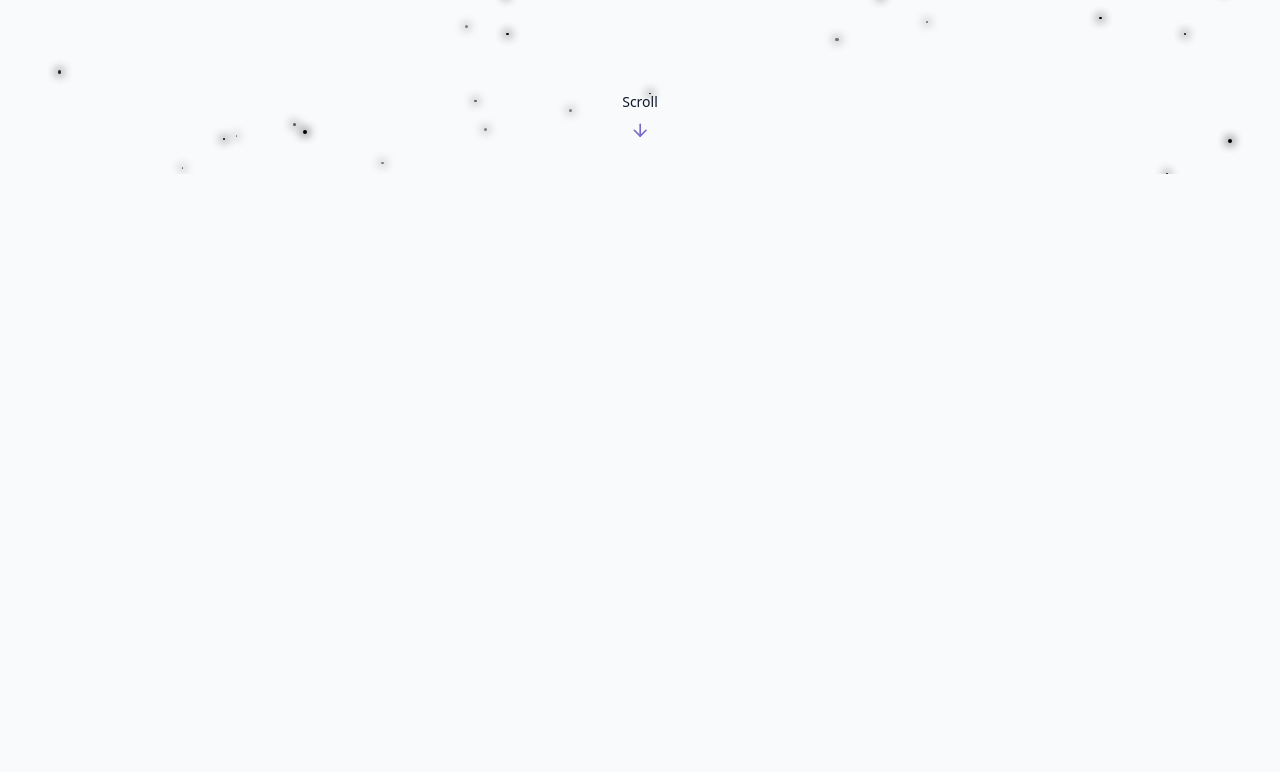
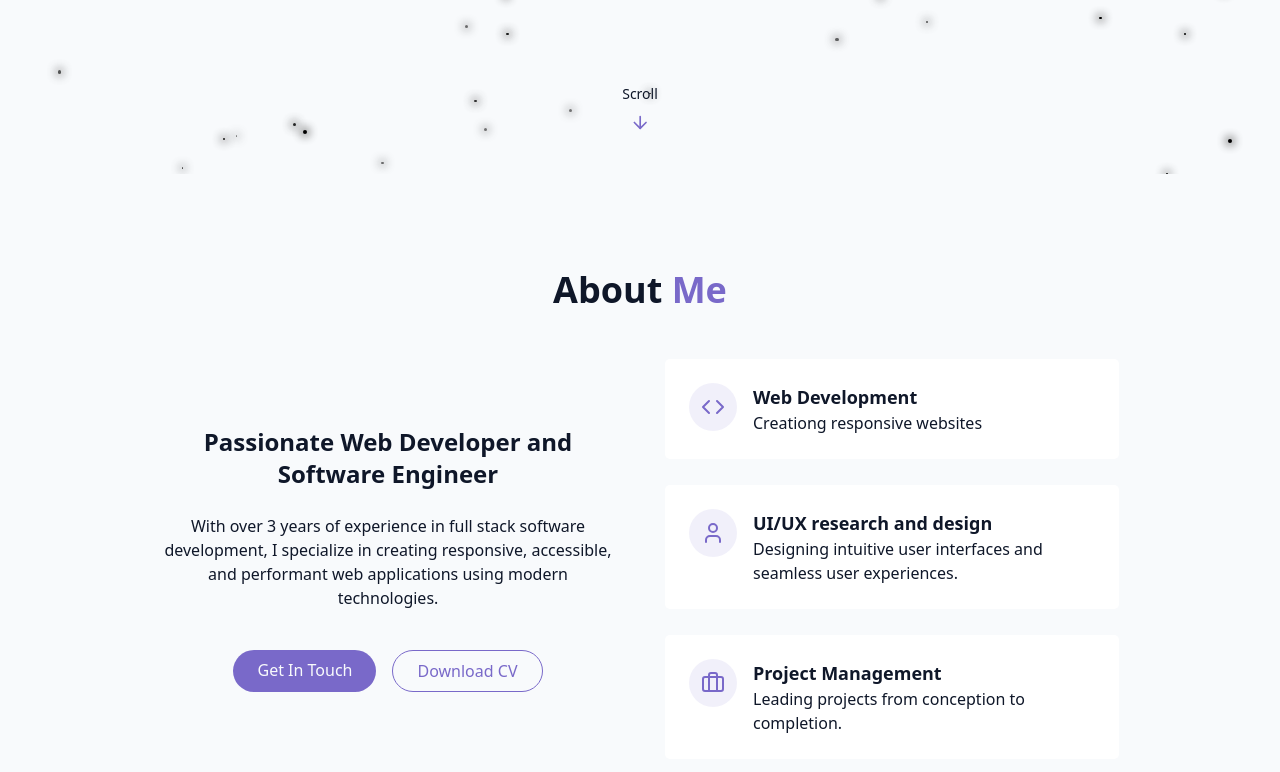
Before and after one commit to vishnutejnk/Portfolio, a React (Vite) app: page / in a window 1280 px wide. Shown: the part 626-1398 px from the top of the page. Before the commit the page ends 800 px from the top, so only its background shows below. Built offline with nearby package versions, Linux system fonts and the light colour scheme.

Commit message:
Add About Me section

```diff
--- /dev/null
+++ b/src/Components/AboutMeSection.tsx
@@ -0,0 +1,87 @@
+import { Briefcase, Code, User } from "lucide-react"
+
+export const AboutMeSection = () => {
+    return (
+        <section id="#about" className="py-24 px-4 relative">
+            <div className="container mx-auto max-w-5xl">
+                <h2 className="text-3xl md:text-4xl font-bold mb-12 text-center">
+                    About <span className="text-primary"> Me</span>
+                </h2>
+                <div className="grid grid-cols-1 md:grid-cols-2 gap-12 items-center">
+                    <div className="space-y-6">
+                        <h3 className="text-2xl font-semibold"> Passionate Web Developer and Software Engineer</h3>
+                        <p>
+                            With over 3 years of experience in full stack software development, I specialize
+                            in creating responsive, accessible, and performant web applications using modern technologies.
+                        </p>
+                        <p>
+
+                        </p>
+                        <div className="flex flex-col sm:flex-row gap-4 pt-4 justify-center">
+                            <a href="#contact" className="special-button">
+                                Get In Touch
+                            </a>
+                            <a href="" className="px-6 py-2 rounded-full border border-primary text-primary hover:bg-primary/10 transition-colors duration-300">
+                                Download CV
+                            </a>
+                        </div>
+                    </div>
+                    <div className="grid grid-cols-1 gap-6">
+                        <div className="gradient-border p-6 card-hover">
+                            <div className="flex items-start gap-4">
+                                <div className="p-3 rounded-full bg-primary/10">
+                                    <Code className="h-6 w-6 text-primary">
+
+                                    </Code>
+                                </div>
+                                <div className="text-left">
+                                    <h4 className="font-semibold text-lg">
+                                        Web Development
+                                    </h4>
+                                    <p className="text-muted-foreground">
+                                        Creationg responsive websites
+                                    </p>
+                                </div>
+                            </div>
+                        </div>
+                        <div className="gradient-border p-6 card-hover">
+                            <div className="flex items-start gap-4">
+                                <div className="p-3 rounded-full bg-primary/10">
+                                    <User className="h-6 w-6 text-primary">
+
+                                    </User>
+                                </div>
+                                <div className="text-left">
+                                    <h4 className="font-semibold text-lg">
+                                        UI/UX research and design
+                                    </h4>
+                                    <p className="text-muted-foreground">
+                                        Designing intuitive user interfaces and seamless user experiences.
+                                    </p>
+                                </div>
+                            </div>
+                        </div>
+                        <div className="gradient-border p-6 card-hover">
+                            <div className="flex items-start gap-4">
+                                <div className="p-3 rounded-full bg-primary/10">
+                                    <Briefcase className="h-6 w-6 text-primary">
+
+                                    </Briefcase>
+                                </div>
+                                <div className="text-left">
+                                    <h4 className="font-semibold text-lg">
+                                        Project Management
+                                    </h4>
+                                    <p className="text-muted-foreground">
+                                        Leading projects from conception to completion.
+                                    </p>
+                                </div>
+                            </div>
+                        </div>
+                    </div>
+                </div>
+            </div>
+
+        </section>
+    )
+}
--- a/src/pages/Home.tsx
+++ b/src/pages/Home.tsx
@@ -3,6 +3,7 @@ import { StarBackground } from "@/Components/StarBackground"
 import { useEffect, useState } from "react";
 import { NavBar } from "../Components/NavBar";
 import { HeroSection } from "../Components/HeroSection";
+import { AboutMeSection } from "../Components/AboutMeSection";
 
 export const Home = () => {
 
@@ -39,8 +40,9 @@ export const Home = () => {
         {/* Navbar */}
         {<NavBar/>}
         {/* Main Content */}
-        <main>
+        <main className="scroll-snap-parent">
             <HeroSection/>
+            <AboutMeSection/>
         </main>
         {/* Footer */}
     </div>
```
